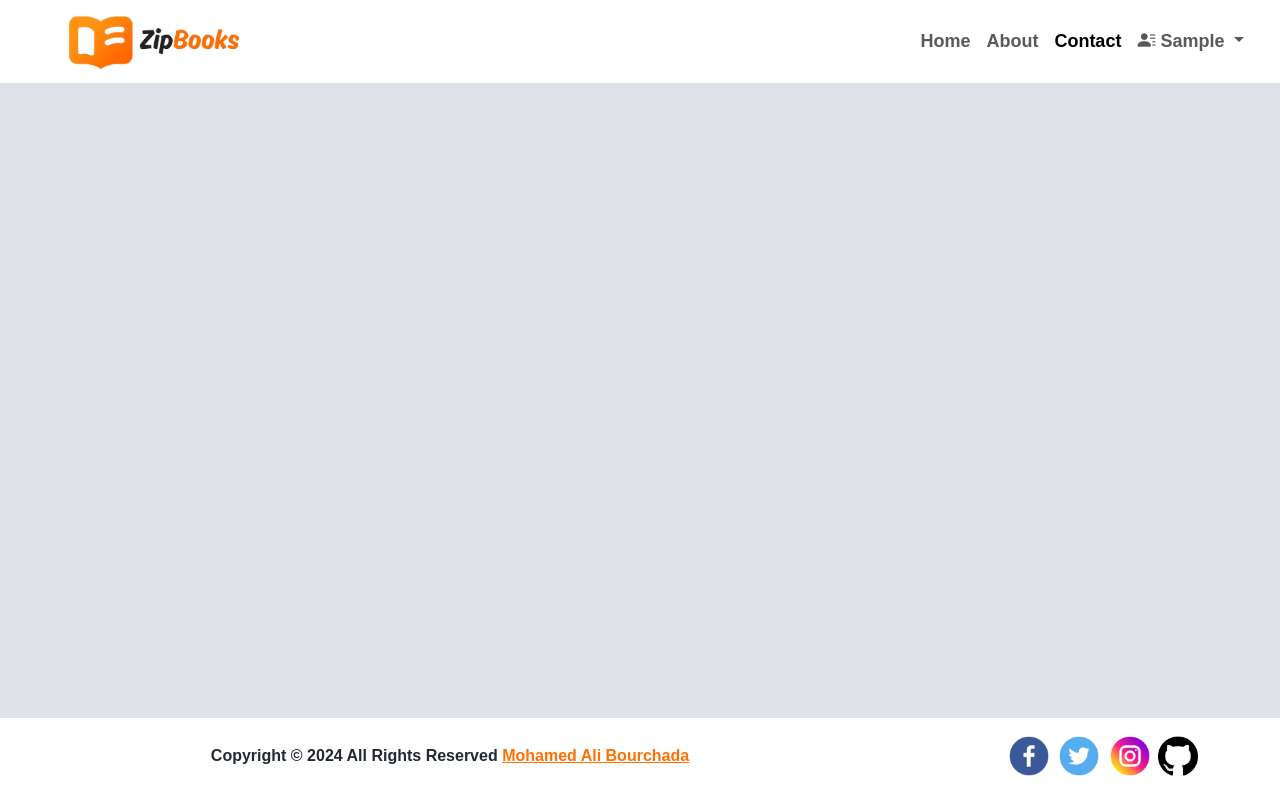
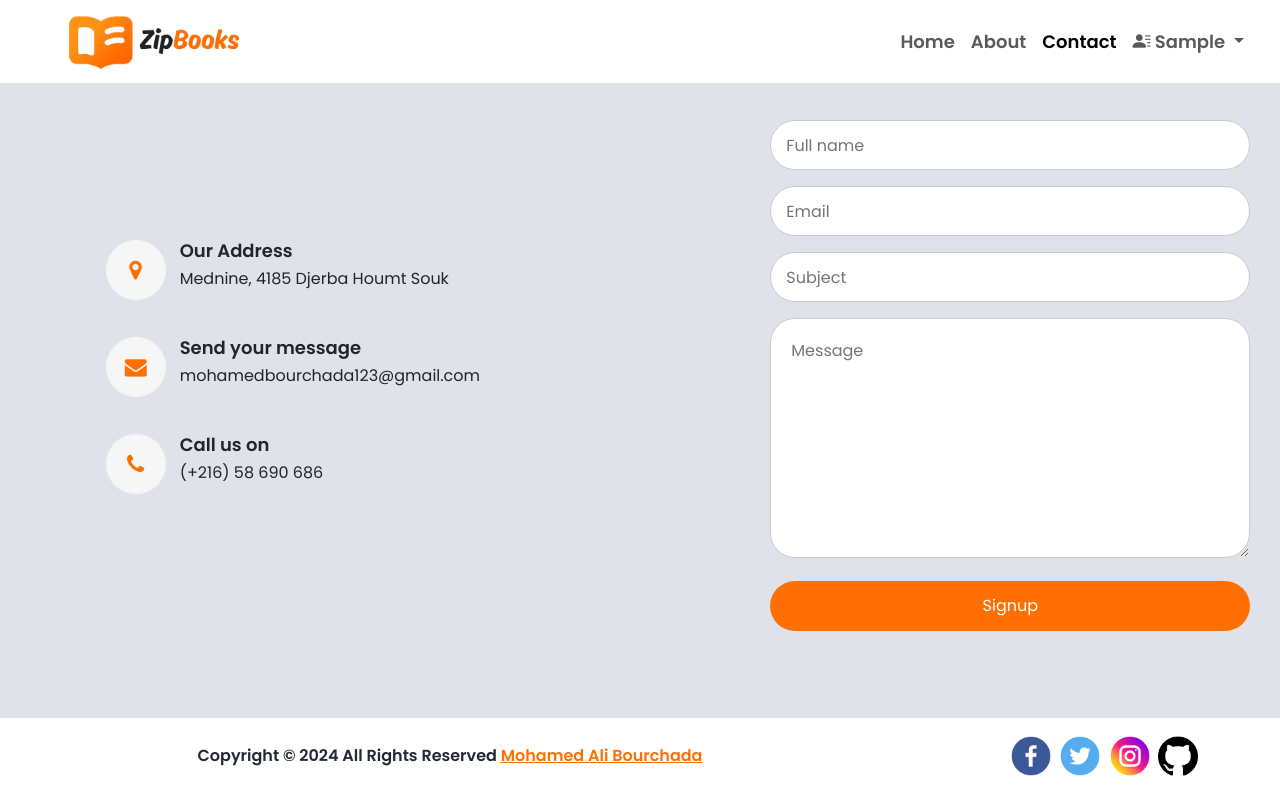
Before and after one commit to Mohamed-Ali-Bourchada/ebookWebSite, a PHP site: page /contact.php in a window 1280 px wide. Run offline with PHP 8.4, Linux system fonts and the light colour scheme; the visitor is signed in with stand-in values (Sample User, id 1); tables that the repository leaves empty or names only in its code hold one stand-in row (values such as "Sample post").

Commit message:
contactForm commit

```diff
--- a/contact.php
+++ b/contact.php
@@ -14,9 +14,12 @@ include("login/php/userData.php");
     <script src="https://cdn.jsdelivr.net/npm/bootstrap@5.3.2/dist/js/bootstrap.bundle.min.js"
         integrity="sha384-C6RzsynM9kWDrMNeT87bh95OGNyZPhcTNXj1NW7RuBCsyN/o0jlpcV8Qyq46cDfL" crossorigin="anonymous">
     </script>
+    <script src="js/settingsScripts.js"></script>
     <link rel="stylesheet" href="https://cdn.jsdelivr.net/npm/bootstrap-icons@1.11.3/font/bootstrap-icons.min.css">
     <link rel="stylesheet" href="css/styles.css">
+    <link rel="stylesheet" href="css/contact_css.css">
     <link rel="icon" type="image/png" href="assets/icon.png">
+    <link href="https://maxcdn.bootstrapcdn.com/font-awesome/4.7.0/css/font-awesome.min.css" rel="stylesheet" />
     <title>ZipBooks|Home</title>
 
 </head>
@@ -83,6 +86,57 @@ include("login/php/userData.php");
             </div>
         </div>
     </nav>
+
+    <div class="contact_section">
+        <div class="icons_section">
+            <div class="icons">
+                <div class="single_address">
+                    <i class="fa fa-map-marker"></i>
+                    <h4>Our Address</h4>
+                    <p>Mednine, 4185 Djerba Houmt Souk </p>
+                </div>
+                <div class="single_address">
+                    <i class="fa fa-envelope"></i>
+                    <h4>Send your message</h4>
+                    <p>mohamedbourchada123@gmail.com</p>
+                </div>
+                <div class="single_address">
+                    <i class="fa fa-phone"></i>
+                    <h4>Call us on</h4>
+                    <p>(+216) 58 690 686</p>
+                </div>
+
+            </div>
+        </div>
+        <div class="contact_form">
+
+            <form action=" user-settings-php/contact_script_php.php" name="form" method="POST"
+                onsubmit="return validateContactForm()">
+
+                <input type="text" placeholder="Full name" class="input" name="fullName" id="fullName" maxlength="32" />
+                <p id="nameError"></p>
+                <input type="text" placeholder="Email" class="input" name="email" id="email" />
+                <p id="emailError"></p>
+
+                <input type="text" placeholder="Subject" class="input" name="subject" minlength="10" id="subject"
+                    maxlength="100" />
+                <p id="subjectError"></p>
+
+                <div class="message">
+                    <textarea name="message" id="message" placeholder="Message" minLength="35"></textarea>
+                    <p id="messageError"></p>
+
+                </div>
+                <div class="field">
+
+                    <input type="submit" value="Signup" class="button">
+                </div>
+            </form>
+        </div>
+
+    </div>
+
+
     <!-- footer -->
     <footer class="bg-white text-center py-3 site-footer">
         <div class="container">
@@ -97,17 +151,17 @@ include("login/php/userData.php");
 
                 <div class="col-md-4 col-sm-6 col-xs-12">
                     <ul class="social-icons">
-                        <li><a class="facebook" href="https://www.facebook.com/mohamed.bourchada.7/"><img
-                                    src="assets/facebook.png" alt="facebook Icon" /></a>
+                        <li><a class="facebook" href="https://www.facebook.com/mohamed.bourchada.7/"
+                                target="_blank"><img src="assets/facebook.png" alt="facebook Icon" /></a>
                         </li>
-                        <li><a class="twitter" href="https://twitter.com/MohamedBrrr"><img src="assets/twitter.png"
-                                    alt="twitter Icon" /></a>
+                        <li><a class="twitter" href="https://twitter.com/MohamedBrrr" target="_blank"><img
+                                    src="assets/twitter.png" alt="twitter Icon" /></a>
                         </li>
-                        <li><a class="instagram" href="https://www.instagram.com/mohamed_bourchada/"><img
-                                    src="assets/instagram.png" alt="instagram Icon" /></a>
+                        <li><a class="instagram" href="https://www.instagram.com/mohamed_bourchada/"
+                                target="_blank"><img src="assets/instagram.png" alt="instagram Icon" /></a>
                         </li>
-                        <li><a class="github" href="https://github.com/dalios-tg"><img src="assets/github.png"
-                                    alt="github Icon" /></a>
+                        <li><a class="github" href="https://github.com/dalios-tg" target="_blank"><img
+                                    src="assets/github.png" alt="github Icon" /></a>
                         </li>
                     </ul>
                 </div>
--- /dev/null
+++ b/css/contact_css.css
@@ -0,0 +1,148 @@
+@import url('https://fonts.googleapis.com/css2?family=Poppins:wght@300;400;500;600&display=swap');
+* {
+    margin: 0;
+    padding: 0;
+    box-sizing: border-box;
+    font-family: 'Poppins', sans-serif;
+}
+/* main section style */
+.contact_section {
+    margin-top: 15vh;
+    margin-bottom: 15vh;
+    text-align: center;
+}
+/* icons style */
+.single_address {
+    overflow: hidden;
+    margin-left: 20px;
+}
+
+.single_address i {
+    background: #f6f6f6;
+    color: #FF6F03;
+    border-radius: 30px;
+    width: 60px;
+    height: 60px;
+    line-height: 60px;
+    text-align: center;
+    float: left;
+    margin-right: 14px;
+    font-size: 22px;
+    margin-bottom: 37px;
+    -webkit-transition: all 0.3s ease 0s;
+    -o-transition: all 0.3s ease 0s;
+    transition: all 0.3s ease 0s;
+}
+
+.single_address:hover i {
+    background: #FF6F03;
+    color: #fff;
+}
+
+.single_address h4 {
+    font-size: 18px;
+    margin-bottom: 0px;
+    overflow: hidden;
+    font-weight: 600;
+}
+.single_address p {
+    overflow: hidden;
+    margin-top: 5px;
+}
+.icons {
+    text-align: left;
+    width: 100%;
+    margin-right: 20rem;
+}
+.icons_section{
+    margin-top: 15vh;
+
+}
+/* inline block divs */
+.icons_section,
+.contact_form {
+    display: inline-block;
+    vertical-align: top;
+}
+
+/* form style  */
+form{
+    width: 100%;
+}
+.contact_form{
+    margin-right: 40px;
+    margin-left: 40px;
+    margin-bottom: 40px;
+    width: 30%;
+    }
+input,.button,textarea {
+    height: 50px;
+    width: 60vh;
+    border: none;
+    font-size: 16px;
+    font-weight: 400;
+    border-radius: 50px;
+}
+input,textarea{
+    outline: none;
+    padding: 0 15px;
+    border: 1px solid#CACACA;
+}
+input:focus {
+    border-bottom-width: 2px;
+}
+textarea:focus {
+    border-bottom-width: 2px;
+}
+textarea{
+    border-radius: 25px;
+     height: 30vh;
+    padding: 20px;
+}
+.button {
+    color: #fff;
+    background-color: #FF6F03;
+    cursor: pointer;
+}
+
+.button:hover {
+    background-color: #016dcb;
+    transition: 0.5s ease-in-out;
+}
+
+
+@media only screen and (max-width: 768px) {
+    .icons {
+        margin-right: 0;
+        margin-left: 0;
+        margin-top: -10vh;
+    }
+
+    .contact_form {
+        width: 100%;
+        margin-right: 0;
+        margin-left: 0;
+        padding: 20px;
+    }
+
+    input,
+    .button,
+    textarea {
+        width: 100%;
+    }
+}
+@media only screen and (max-width: 1100px) {
+    .icons {
+        margin-right: 10vh;
+        margin-left: -12vh;
+
+    }
+
+
+}
+form p {
+    padding: 0 15px;
+    color: rgb(219, 4, 4);
+    font-size: 13px;
+    font-weight: 600;
+}
--- a/css/styles.css
+++ b/css/styles.css
@@ -1,5 +1,8 @@
+@import url('https://fonts.googleapis.com/css2?family=Poppins:wght@300;400;500;600&display=swap');
+
+
 body {
-    font-family: Arial, sans-serif;
+    font-family: 'Poppins', sans-serif;
     margin: 0;
     padding: 0;
     background-color: #e0e2e9;
@@ -200,3 +203,12 @@ margin-left: 50px;
     transition: 1s ease-in-out;
     font-size: 1.1em;
 }
+
+#searchButton{
+    margin-right: 10px;
+        border-radius: 50px;
+        background-color: #FF6F03;
+        color: white;
+        font-weight: bold;
+
+}
--- a/js/settingsScripts.js
+++ b/js/settingsScripts.js
@@ -109,3 +109,70 @@ function dateValidation(){
 
       }
 }
+ function emailValidation(email,emailError){
+
+    const emailPattern = /^[a-zA-Z0-9._-]+@[a-zA-Z0-9.-]+\.[a-zA-Z]{2,4}$/;
+     if(email==""){
+
+        emailError.innerHTML="Your email please "
+        return false
+    }
+
+    else if (!emailPattern.test(email)) {
+      emailError.innerHTML = "Invalid email format [name@example.com]";
+        return false
+    }
+
+    else {
+      emailError.textContent = "";
+    }
+ }
+function validateContactForm(){
+    var name=document.getElementById("fullName").value
+    var nameError=document.getElementById("nameError")
+    var email=document.getElementById("email").value
+    var emailError=document.getElementById("emailError")
+    var subject=document.getElementById("subject").value
+    var subjectError=document.getElementById("subjectError")
+     var message=document.getElementById("message").value
+    var messageError=document.getElementById("messageError")
+    // name test
+     if(name==""){
+        nameError.innerHTML="Your full name please "
+        return false
+    }
+    else if (name.length<5){
+        nameError.innerHTML="Your full name must containt atleast 5 letters"
+        return false
+    }
+
+    else if (/^[a-zA-Z ]+$/.test(name)==false){
+
+       document.getElementById("nameError").innerHTML="Your name can only contain letters. "
+        return false
+    }
+     else{
+        nameError.innerHTML=""}
+    // email test
+   emailValidation(email,emailError)
+    if (emailValidation(email,emailError)==false){
+        return false
+    }
+    // subject Test
+    if(subject==""){
+        subjectError.innerHTML="Subject is required"
+        return false
+    }
+    else{
+        subjectError.innerHTML=""
+    }
+    // message Test
+    if(message==""){
+        messageError.innerHTML="Message is required"
+        return false
+    }
+    else{
+        messageError.innerHTML=""
+    }
+
+}
```
Also changed, not shown: about.php (+8 -8 lines), home.php (+54 -15 lines), login/js/script.js (+21 -36 lines), profil.php (+8 -8 lines), settings.php (+8 -8 lines), user-settings-php/contact_script_php.php (added, +23 -0 lines), user-settings-php/test.txt (deleted, +0 -61 lines).
